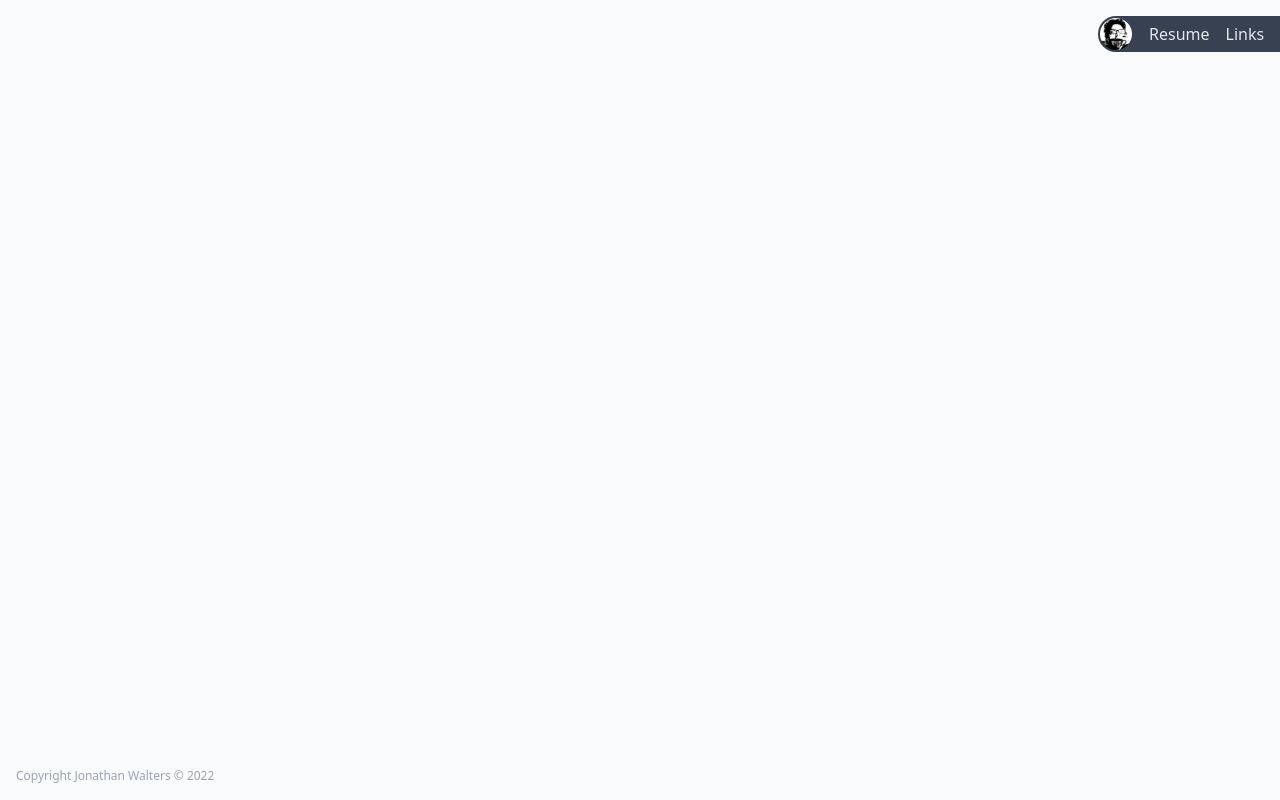
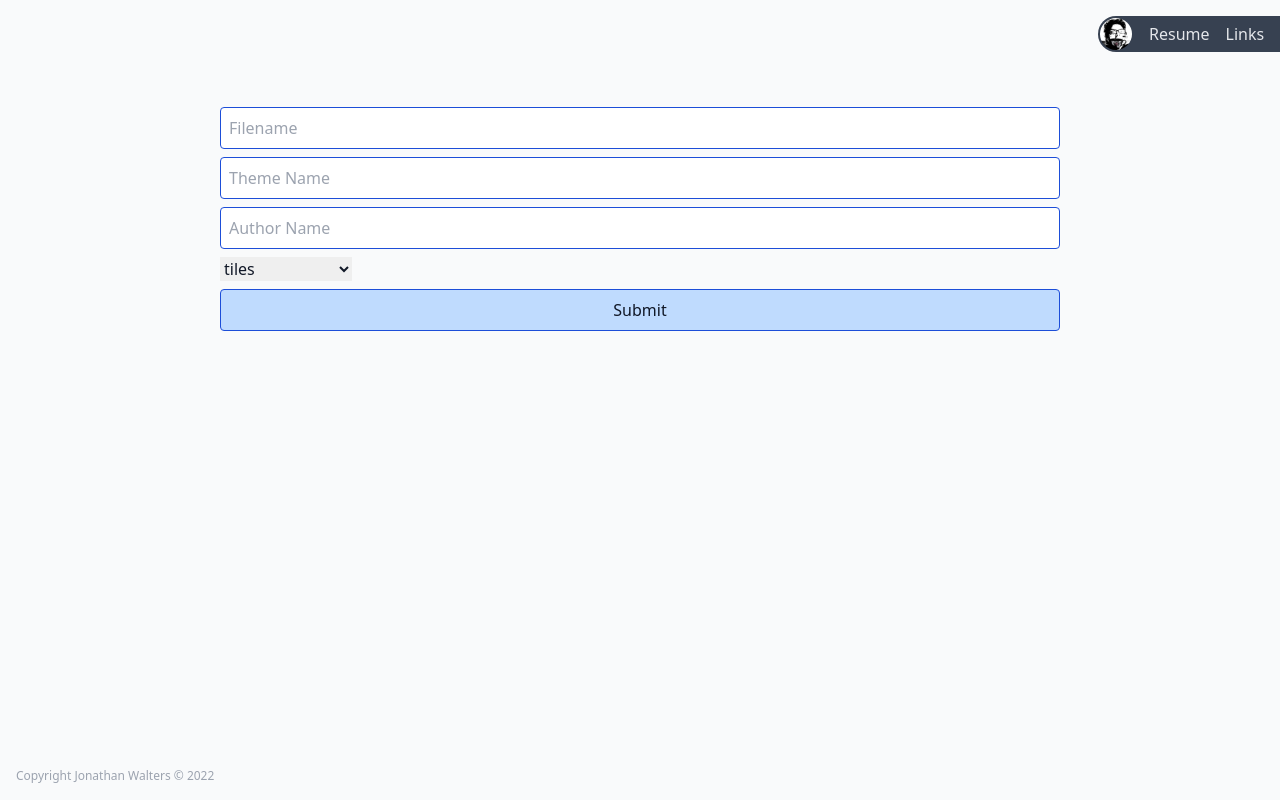
Before and after one commit to Chalks/chalks.github.io, a Nuxt app: page /tpthemer/upload in a window 1280 px wide. Built offline with nearby package versions, Linux system fonts and the light colour scheme.

Commit message:
simple upload tool for inserting new images

```diff
--- a/nuxt.config.js
+++ b/nuxt.config.js
@@ -57,6 +57,16 @@ export default () => ({
         ],
     },
 
+    ignore: [
+        process.env.NODE_ENV === 'production' ? 'pages/tpthemer/upload.vue' : '',
+    ],
+
+    publicRuntimeConfig: {
+        formcakeUploadId: process.env.NODE_ENV === 'development'
+            ? process.env.FORMCAKE_UPLOAD_ID
+            : null,
+    },
+
     srcDir: 'src/',
 
     target: 'static',
--- /dev/null
+++ b/src/pages/tpthemer/upload.vue
@@ -0,0 +1,41 @@
+<script>
+export default {
+    computed: {
+        action() {
+            return `https://api.formcake.com/api/form/${this.$config.formcakeUploadId}/submission`;
+        },
+    },
+};
+</script>
+
+<template>
+    <div class="themer">
+        <form id="my-form-id" method="post" :action="action">
+            <input type="text" name="filename" placeholder="Filename" value="" />
+            <input type="text" name="name" placeholder="Theme Name" value="" />
+            <input type="text" name="author" placeholder="Author Name" value="" />
+            <select name="type">
+                <option value="tiles">tiles</option>
+                <option value="splats">splats</option>
+                <option value="gravitywell">gravity well</option>
+
+                <option value="speedpad">speedpad</option>
+                <option value="speedpadred">red speedpad</option>
+                <option value="speedpadblue">blue speedpad</option>
+
+                <option value="portal">portal</option>
+                <option value="portalred">red portal</option>
+                <option value="portalblue">blue portal</option>
+            </select>
+            <input type="submit" value="Submit" />
+        </form>
+    </div>
+</template>
+
+<style>
+    .themer {
+        @apply flex flex-col mx-auto relative;
+        width: 840px;
+        margin-top: 31px;
+    }
+</style>
```
